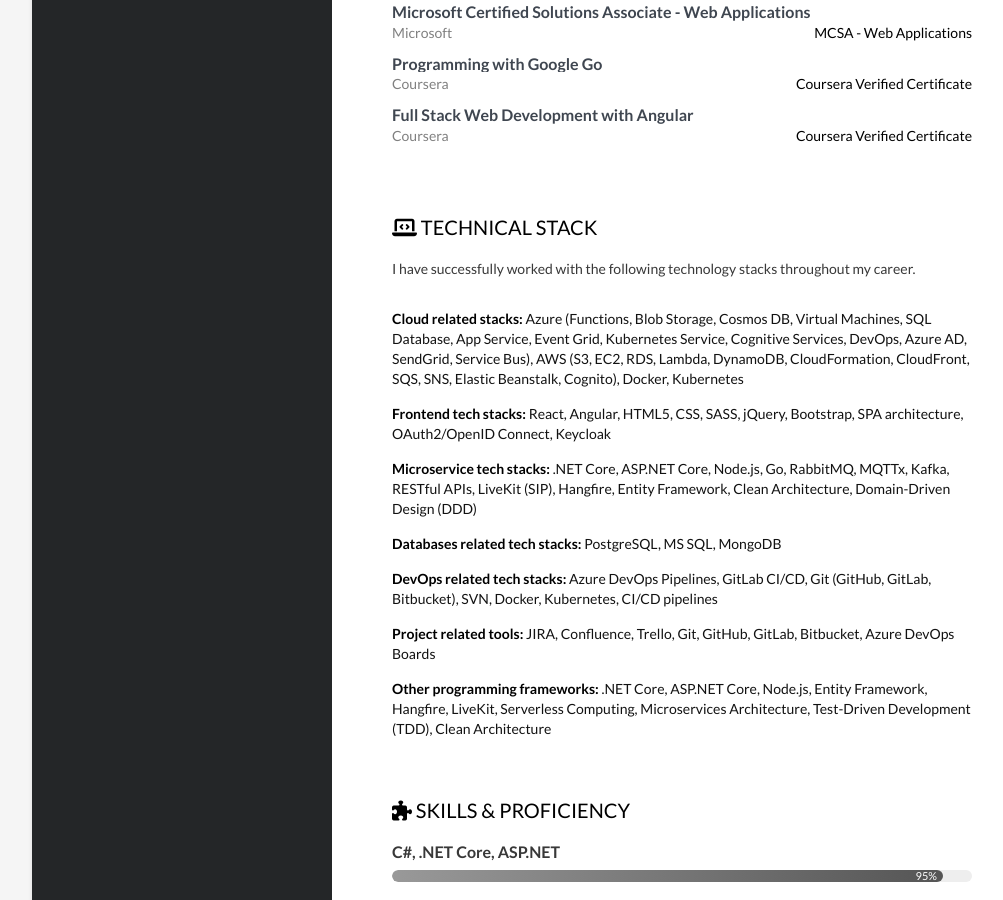
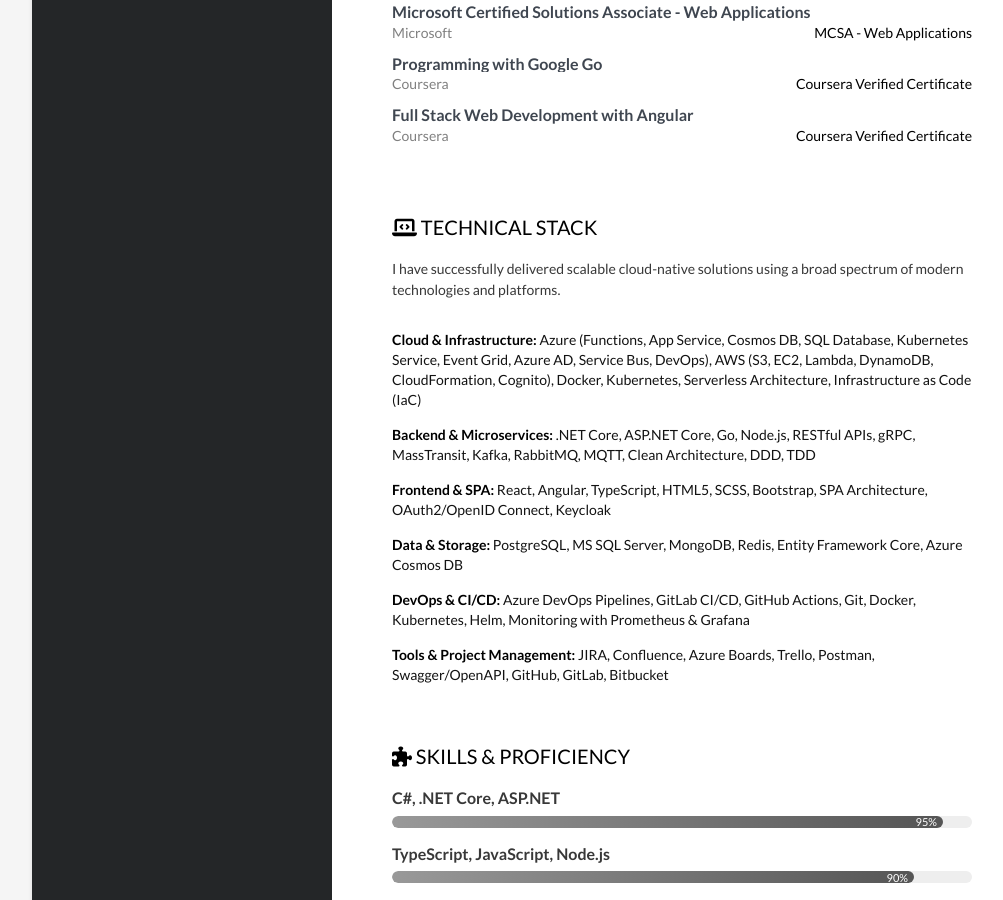
Before and after one commit to kasupsri/kasupsri.github.io, a Jekyll site: the page built from index.html, in a window 1280 px wide and 900 px high, scrolled down 3057 px. Shown: the whole window, without its empty margins (108-1111 px from the left). Built offline with Jekyll 4.4.1, drawn with Linux system fonts in a browser that asks for light colours.

Commit message:
update data

```diff
--- a/_data/data.yml
+++ b/_data/data.yml
@@ -279,35 +279,33 @@
 projects:
   title: Technical Stack
   intro: >
-    I have successfully worked with the following technology stacks throughout my career.
+    I have successfully delivered scalable cloud-native solutions using a broad spectrum of modern technologies and platforms.
   assignments:
-    - title: "Cloud related stacks:"
-      link:
-      tagline: "Azure (Functions, Blob Storage, Cosmos DB, Virtual Machines, SQL Database, App Service, Event Grid, Kubernetes Service, Cognitive Services, DevOps, Azure AD, SendGrid, Service Bus), AWS (S3, EC2, RDS, Lambda, DynamoDB, CloudFormation, CloudFront, SQS, SNS, Elastic Beanstalk, Cognito), Docker, Kubernetes"
+    - title: "Cloud & Infrastructure:"
+      tagline: >
+        Azure (Functions, App Service, Cosmos DB, SQL Database, Kubernetes Service, Event Grid, Azure AD, Service Bus, DevOps),
+        AWS (S3, EC2, Lambda, DynamoDB, CloudFormation, Cognito),
+        Docker, Kubernetes, Serverless Architecture, Infrastructure as Code (IaC)
 
-    - title: "Frontend tech stacks:"
-      link:
-      tagline: "React, Angular, HTML5, CSS, SASS, jQuery, Bootstrap, SPA architecture, OAuth2/OpenID Connect, Keycloak"
+    - title: "Backend & Microservices:"
+      tagline: >
+        .NET Core, ASP.NET Core, Go, Node.js, RESTful APIs, gRPC, MassTransit, Kafka, RabbitMQ, MQTT, Clean Architecture, DDD, TDD
 
-    - title: "Microservice tech stacks:"
-      link:
-      tagline: ".NET Core, ASP.NET Core, Node.js, Go, RabbitMQ, MQTTx, Kafka, RESTful APIs, LiveKit (SIP), Hangfire, Entity Framework, Clean Architecture, Domain-Driven Design (DDD)"
+    - title: "Frontend & SPA:"
+      tagline: >
+        React, Angular, TypeScript, HTML5, SCSS, Bootstrap, SPA Architecture, OAuth2/OpenID Connect, Keycloak
 
-    - title: "Databases related tech stacks:"
-      link:
-      tagline: "PostgreSQL, MS SQL, MongoDB"
+    - title: "Data & Storage:"
+      tagline: >
+        PostgreSQL, MS SQL Server, MongoDB, Redis, Entity Framework Core, Azure Cosmos DB
 
-    - title: "DevOps related tech stacks:"
-      link:
-      tagline: "Azure DevOps Pipelines, GitLab CI/CD, Git (GitHub, GitLab, Bitbucket), SVN, Docker, Kubernetes, CI/CD pipelines"
+    - title: "DevOps & CI/CD:"
+      tagline: >
+        Azure DevOps Pipelines, GitLab CI/CD, GitHub Actions, Git, Docker, Kubernetes, Helm, Monitoring with Prometheus & Grafana
 
-    - title: "Project related tools:"
-      link:
-      tagline: "JIRA, Confluence, Trello, Git, GitHub, GitLab, Bitbucket, Azure DevOps Boards"
-
-    - title: "Other programming frameworks:"
-      link:
-      tagline: ".NET Core, ASP.NET Core, Node.js, Entity Framework, Hangfire, LiveKit, Serverless Computing, Microservices Architecture, Test-Driven Development (TDD), Clean Architecture"
+    - title: "Tools & Project Management:"
+      tagline: >
+        JIRA, Confluence, Azure Boards, Trello, Postman, Swagger/OpenAPI, GitHub, GitLab, Bitbucket
 
 
 skills:
```
